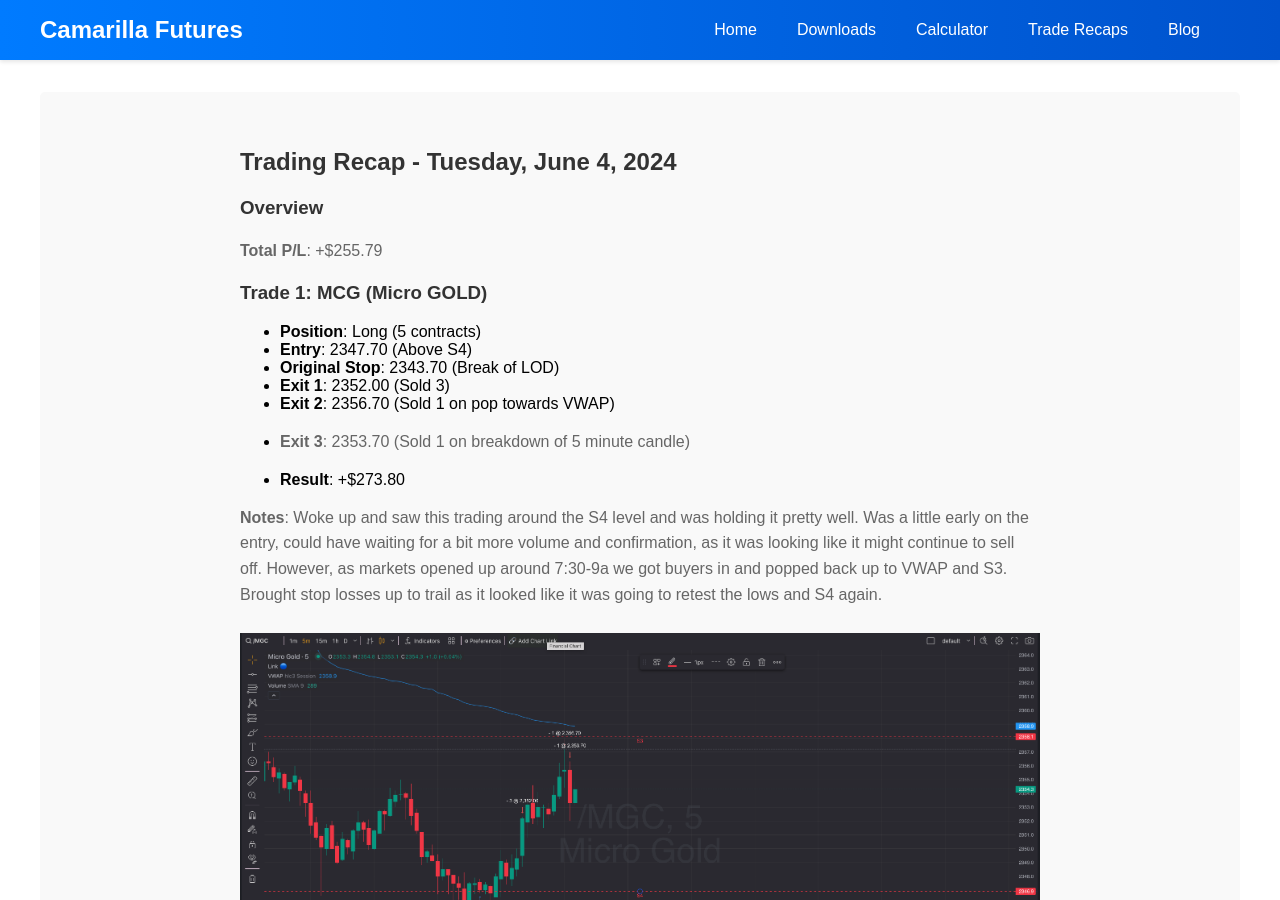
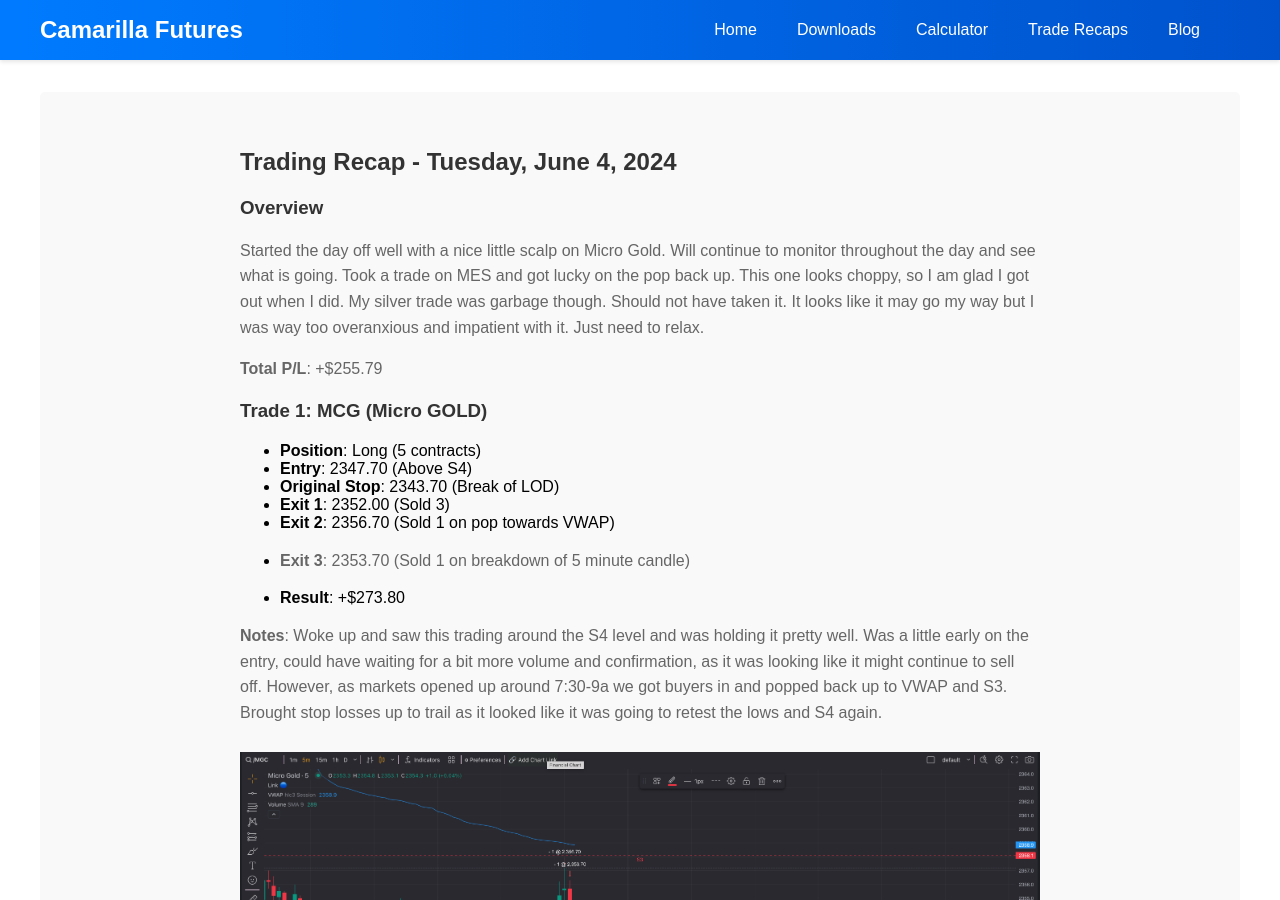
Before and after one commit to zackrylangford/daytrading-unplugged, a Jekyll site: the page built from _posts/2024-06-04-trading-recap.md, in a window 1280 px wide and 900 px high. Built offline with Jekyll 4.4.1, drawn with Linux system fonts in a browser that asks for light colours; some of the changed text lies outside the part shown.

Commit message:
updated blog post trade recap

```diff
--- a/_posts/2024-06-04-trading-recap.md
+++ b/_posts/2024-06-04-trading-recap.md
@@ -8,6 +8,9 @@ categories: trade-recap
 ## Trading Recap - Tuesday, June 4, 2024
 
 ### Overview
+
+Started the day off well with a nice little scalp on Micro Gold. Will continue to monitor throughout the day and see what is going. Took a trade on MES and got lucky on the pop back up. This one looks choppy, so I am glad I got out when I did. My silver trade was garbage though. Should not have taken it. It looks like it may go my way but I was way too overanxious and impatient with it. Just need to relax.
+
 
 **Total P/L**: +$255.79
 
```
Also changed, not shown: other parts of _posts/2024-06-04-trading-recap.md (+1 -2 lines).
